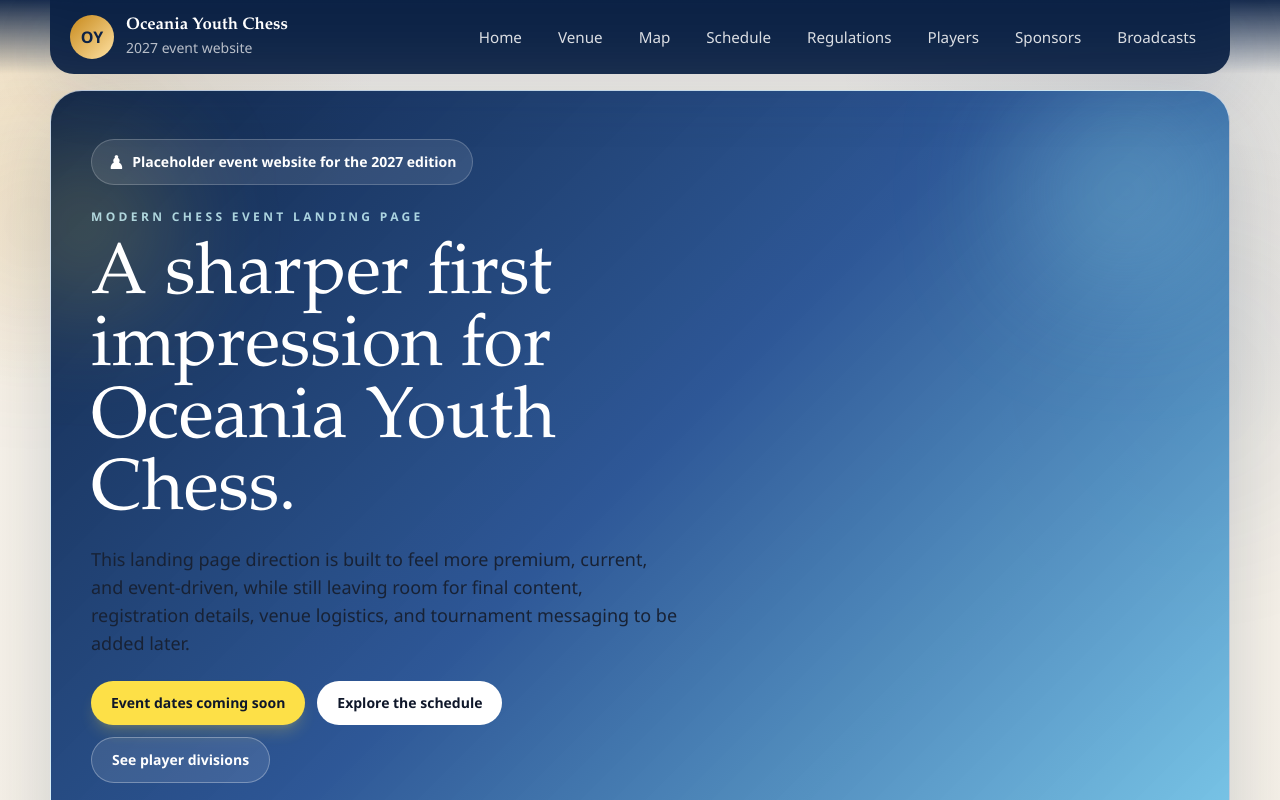
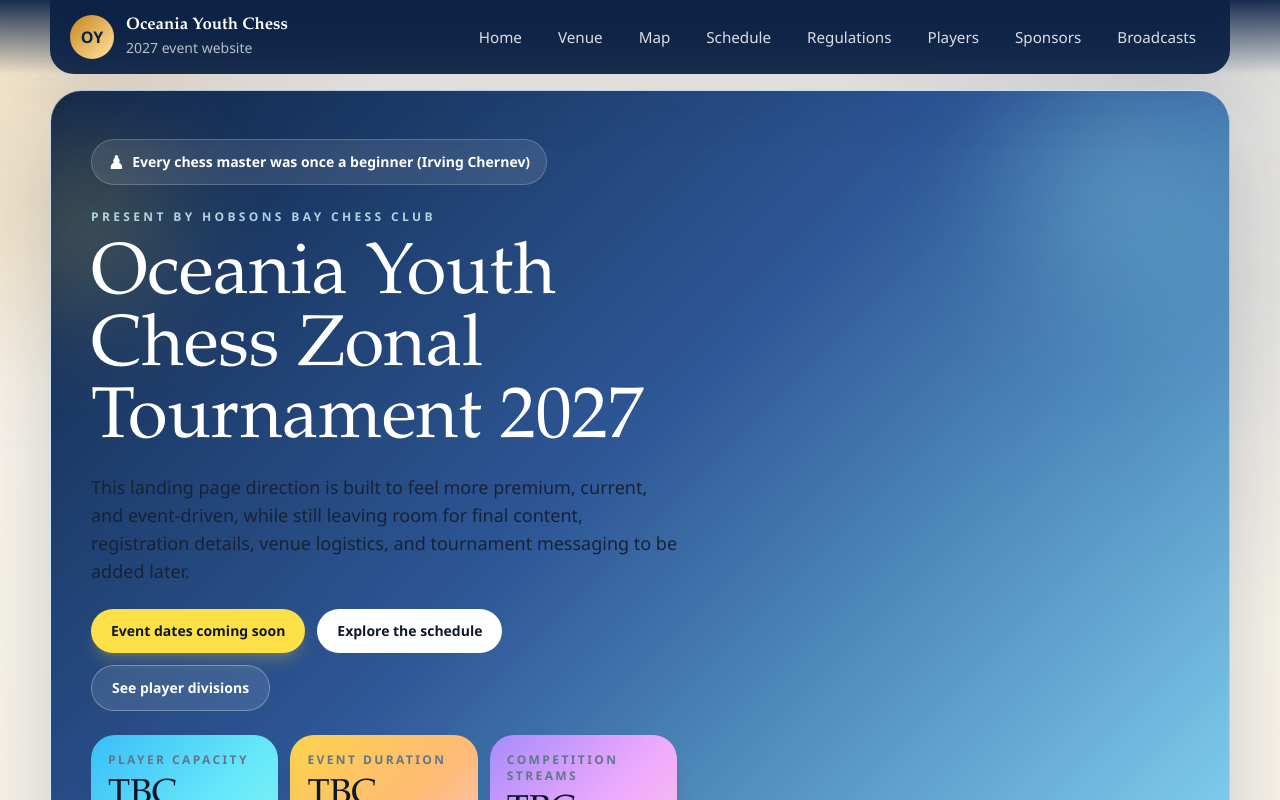
Before and after one commit to Hobsons-Bay-Chess-Club-AU/oceania-youth-2027, a Next.js app: page / in a window 1280 px wide. Shown: the top 800 px of the page. Built offline with nearby package versions, Linux system fonts and the light colour scheme.

Commit message:
feat: update HomePage content for 2027 Oceania Youth Chess Zonal Tournament

```diff
--- a/components/pages/home-page.tsx
+++ b/components/pages/home-page.tsx
@@ -48,14 +48,14 @@ export function HomePage() {
           <div className="space-y-6 motion-rise-in">
             <div className="inline-flex items-center gap-2 rounded-full border border-white/20 bg-white/10 px-4 py-2 text-sm font-semibold text-white backdrop-blur">
               <span className="text-lg">♟</span>
-              Placeholder event website for the 2027 edition
+              Every chess master was once a beginner (Irving Chernev)
             </div>
             <div className="space-y-4">
               <p className="text-xs font-black uppercase tracking-[0.28em] text-cyan-100/80">
-                Modern chess event landing page
+                Present by Hobsons Bay Chess Club
               </p>
               <h1 className="max-w-xl font-display text-5xl leading-[0.92] text-white md:text-7xl">
-                A sharper first impression for Oceania Youth Chess.
+                Oceania Youth Chess Zonal Tournament 2027
               </h1>
               <p className="max-w-2xl text-base leading-8 text-blue-50/88 md:text-lg">
                 This landing page direction is built to feel more premium, current, and event-driven,
```
